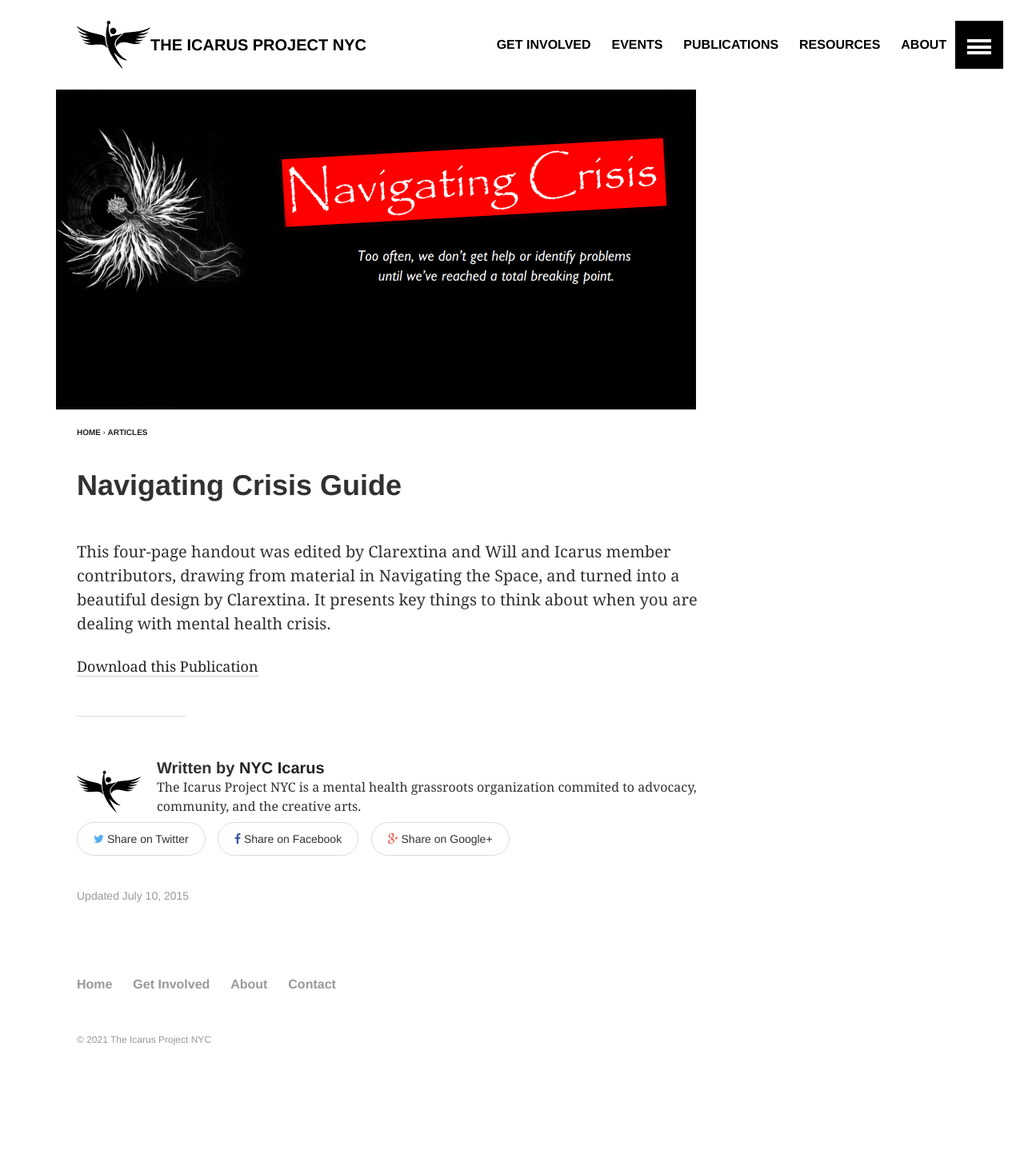
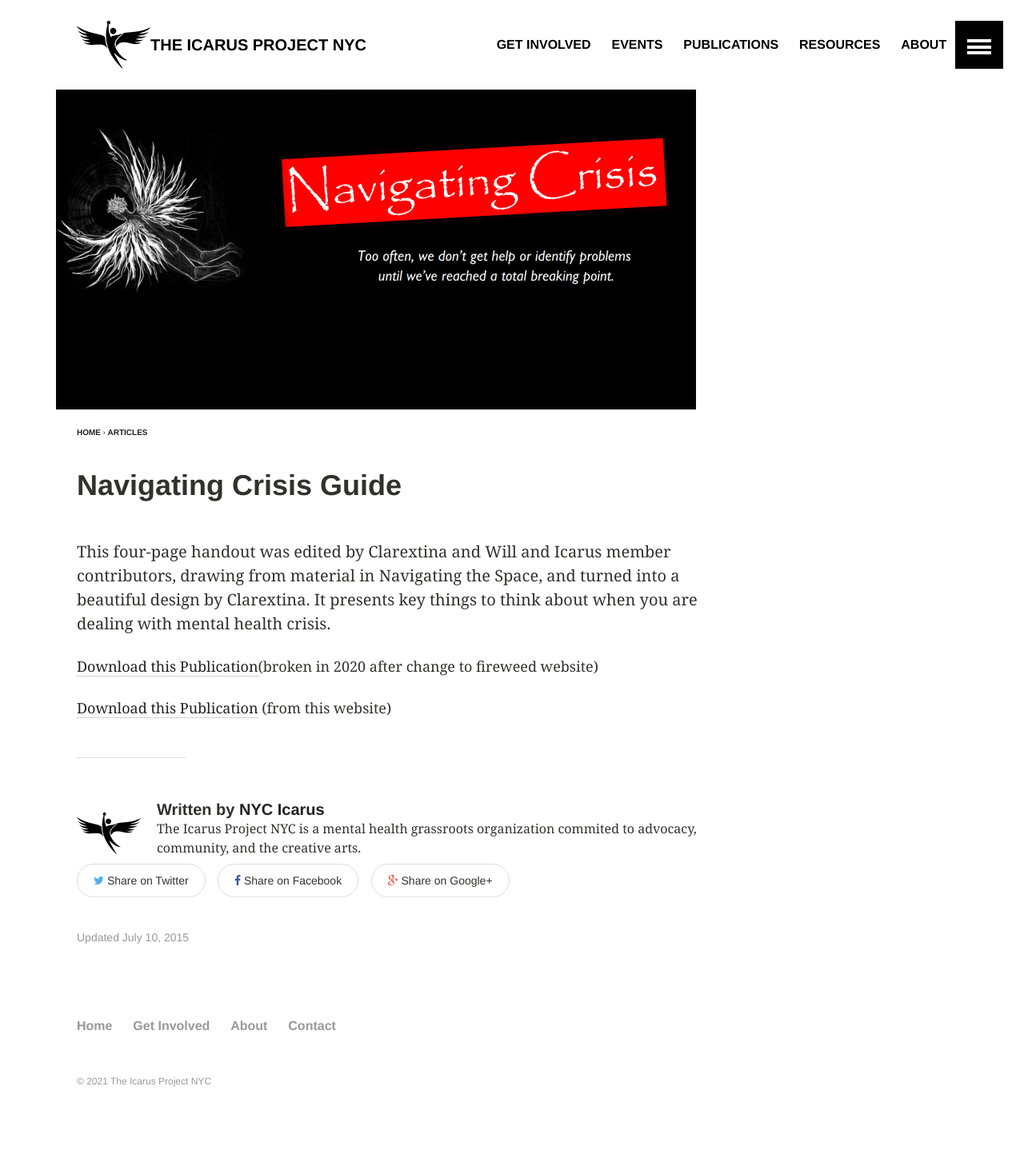
Before and after one commit to nycicarus/nycicarus.github.io, a Jekyll site: the page built from _posts/articles/2015-01-05-navigating-crisis.md, in a window 1280 px wide. Shown: the whole page at 80% size. Built offline with Jekyll 4.4.1, drawn with Linux system fonts in a browser that asks for light colours; before the commit the page ends 1386 px from its top, so only the background shows below that.

Commit message:
Update 2015-01-05-navigating-crisis.md

```diff
--- a/_posts/articles/2015-01-05-navigating-crisis.md
+++ b/_posts/articles/2015-01-05-navigating-crisis.md
@@ -16,4 +16,6 @@ date: 2015-07-09T22:08:14-05:00
 
 This four-page handout was edited by Clarextina and Will and Icarus member contributors, drawing from material in Navigating the Space, and turned into a beautiful design by Clarextina. It presents key things to think about when you are dealing with mental health crisis.
 
-[Download this Publication](https://theicarusproject.net/wp-content/uploads/2016/08/IcarusNavigatingCrisisHandoutLarge05-09.pdf)
+[Download this Publication](https://theicarusproject.net/wp-content/uploads/2016/08/IcarusNavigatingCrisisHandoutLarge05-09.pdf)(broken in 2020 after change to fireweed website)
+
+[Download this Publication](images/IcarusNavigatingCrisisHandoutLarge05-09.pdf) (from this website)
```
